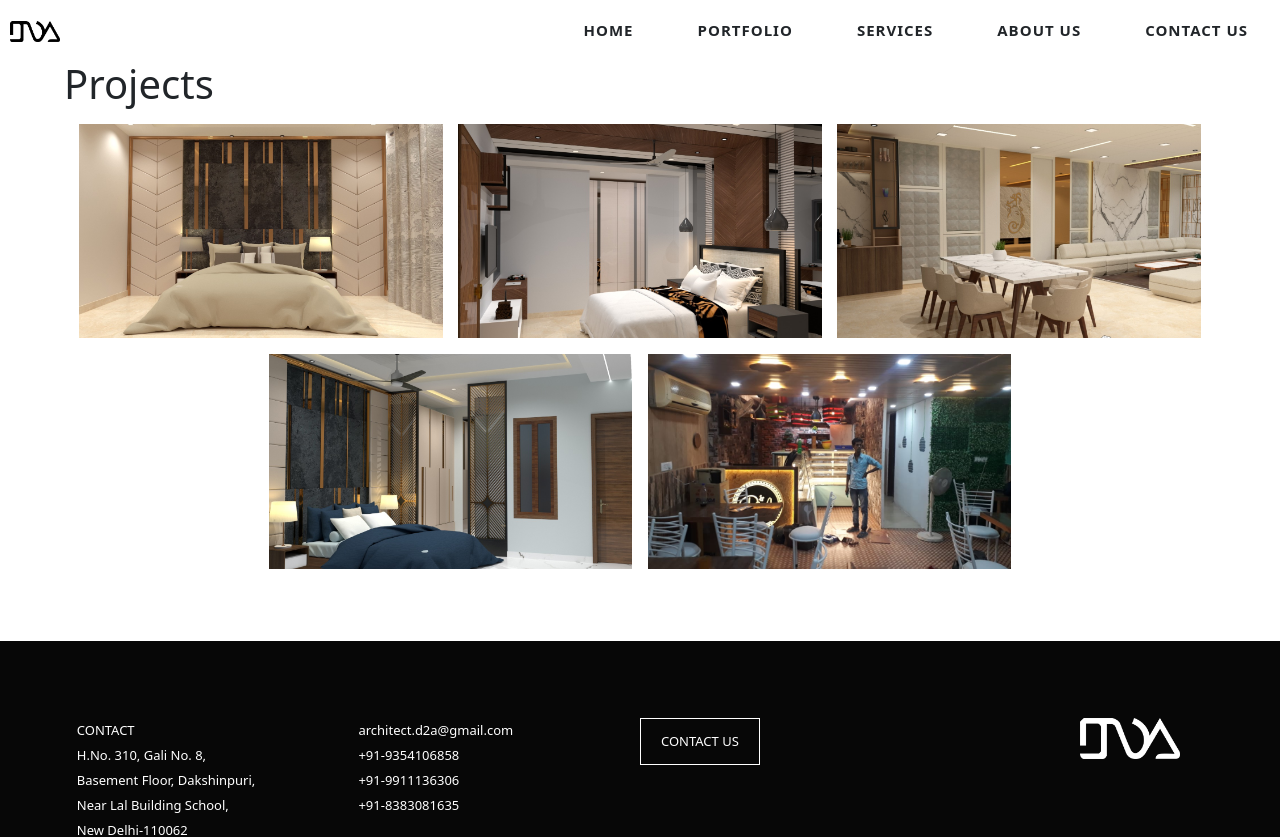
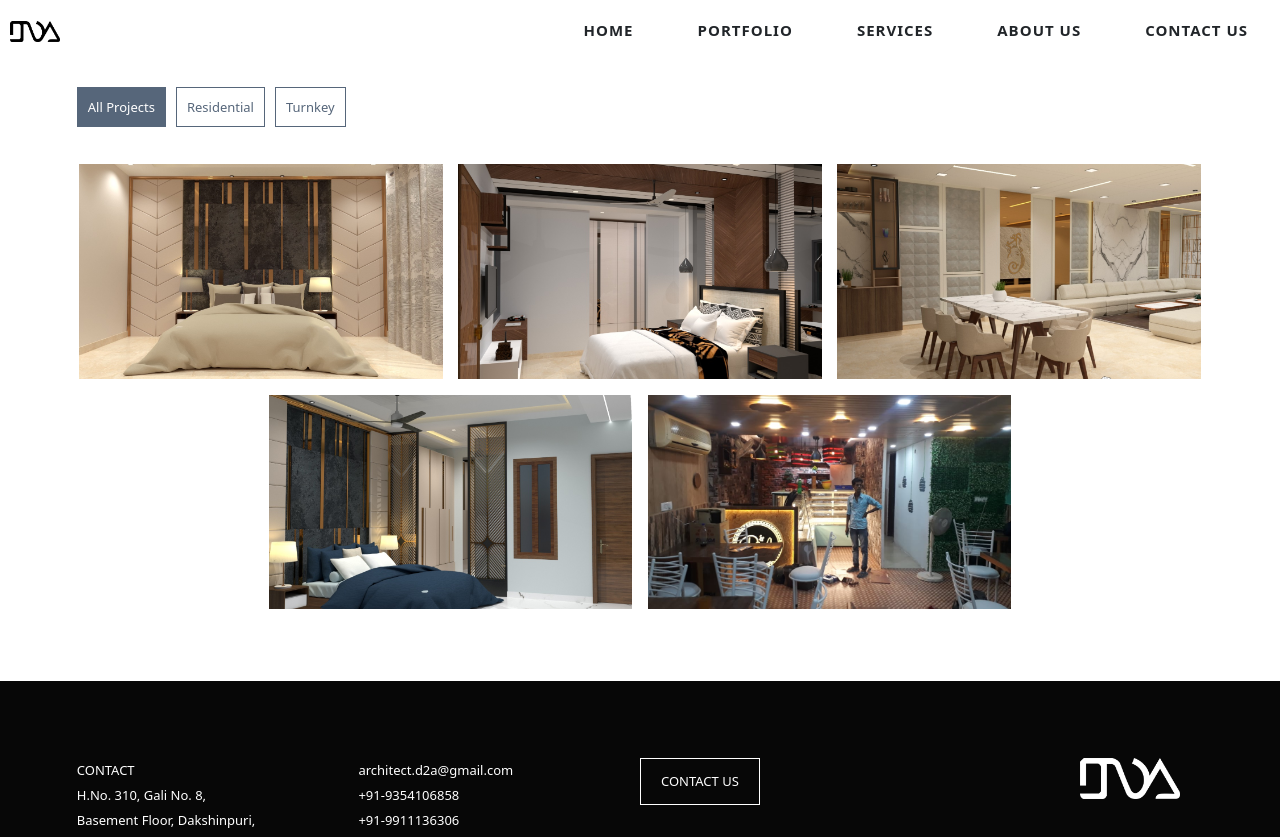
Before and after one commit to deekay1712/d2a, a Next.js app: page /portfolio in a window 1280 px wide. Shown: the top 837 px of the page. Built offline with nearby package versions, Linux system fonts and the light colour scheme.

Commit message:
project filter added

```diff
--- a/Components/AboutUs.jsx
+++ b/Components/AboutUs.jsx
@@ -9,7 +9,7 @@ export default function AboutUs() {
         </div>
         <div className="aboutUsText">
             <p className="aboutUsTextHeading">Our Firm</p>
-            <p className="aboutUsTextContent">At Dream Design Architects our goal is very simple "It's your space". Our talented amd attentive team love to listen your valuable needs or suggestions which help us to comlete your dream home. Your dreams, needs and goals guide our ideas and solutions from the initial concepts to the ribbon cutting. We get to know you and establish a comfortable working relationship - fostering mutual respect and open an honest communication, while our professionals bring a wealth of architectural and interior experience ideas about what is right for you. From new construction to renovation and remodeling, our experience is vast and varried.</p>
+            <p className="aboutUsTextContent">At Dream Design Architects our goal is very simple "It's your space". Our talented and attentive team love to listen your valuable needs or suggestions which help us to complete your dream home. Your dreams, needs and goals guide our ideas and solutions from the initial concepts to the ribbon cutting. We get to know you and establish a comfortable working relationship - fostering mutual respect and open an honest communication, while our professionals bring a wealth of architectural and interior experience ideas about what is right for you. From new construction to renovation and remodeling, our experience is vast and varried.</p>
         </div>
         <div className="aboutUsBanner aboutUsBanner1">
           <div className="aboutUsBannerContent">
--- a/Components/ProjectGallery.jsx
+++ b/Components/ProjectGallery.jsx
@@ -1,14 +1,12 @@
 import Link from 'next/link';
 import projectData from "../public/Assets/data";
 
-export default function ProjectGallery() {
+export default function ProjectGallery(props) {
   return (
     <div className="projectGalleryWrapper">
-      <div className="projectHeading">
-        <h1>Projects</h1>
-      </div>
       <div className="projectCards">
         {projectData.map((item, index) => {
+            if (props.filter === "All" || item.type === props.filter) {
             return (
               <Link key={index} href={`/portfolio/${item.id}`} passHref>
                 <div key={index} className="projectCard">
@@ -28,6 +26,7 @@ export default function ProjectGallery() {
                 </div>
               </Link>
             )
+          }
         })}
       </div>
     </div>
--- /dev/null
+++ b/Components/ProjectGalleryFilter.jsx
@@ -0,0 +1,19 @@
+import ProjectGallery from "../Components/ProjectGallery";
+import { useState} from "react";
+export default function ProjectGalleryFilter() {
+  const [filter, setFilter] = useState("All");
+  const filterButton = (props) =>{
+    setFilter(props);
+  }
+
+  return (
+    <>
+    <div className="filterButtonWrapper">
+        <span  className={`filterButton ${filter==`All`? 'filterButtonSelected':``}`} onClick={()=>filterButton("All")}>All Projects</span>
+        <span className={`filterButton ${filter==`Residential`? 'filterButtonSelected':``}`} onClick={()=>filterButton("Residential")}>Residential</span>
+        <span className={`filterButton ${filter==`Turnkey`? 'filterButtonSelected':``}`} onClick={()=>filterButton("Turnkey")}>Turnkey</span>
+    </div>
+    <ProjectGallery filter={filter}/>
+    </>
+  )
+}
--- /dev/null
+++ b/Components/projectGalleryFilter.css
@@ -0,0 +1,21 @@
+.filterButtonWrapper{
+    font-size: 13px;
+    font-weight: 500;
+    margin: 3vw 6vw;
+    color: #56667A;
+}
+.filterButton{
+    padding: 10px;
+    margin-right: 10px;
+    border: 1px solid #56667A;
+    cursor: pointer;
+    transition: 0.2s;
+}
+.filterButton:hover{
+    background-color: #56667A;
+    color: #ffffff;
+}
+.filterButtonSelected{
+    background-color: #56667A;
+    color: #ffffff;
+}
--- a/pages/portfolio/[id].js
+++ b/pages/portfolio/[id].js
@@ -10,7 +10,7 @@ export default function DynamicPage({ projectObj }) {
 }
 
 export const getStaticProps = async (ctx) => {
-  console.log(ctx);
+  // console.log(ctx);
   const { id } = ctx.params;
   const projectObj = projectData.find((item) => item.id === id);
   return { props: { projectObj } };
--- a/pages/portfolio/index.js
+++ b/pages/portfolio/index.js
@@ -1,9 +1,9 @@
-import ProjectGallery from '../../Components/ProjectGallery';
+import ProjectGalleryFilter from '../../Components/ProjectGalleryFilter';
 
 export default function Portfolio() {
   return (
     <>
-        <ProjectGallery/>
+        <ProjectGalleryFilter/>
     </>
   );
 }
--- a/styles/globals.css
+++ b/styles/globals.css
@@ -9,6 +9,7 @@
 @import "../Components/homeAbout.css";
 @import "../Components/homeCards.css";
 @import "../Components/aboutUs.css";
+@import "../Components/projectGalleryFilter.css";
 
 html,
 body {
```
Also changed, not shown: public/Assets/data.jsx (+2 -2 lines). Lines whose indentation alone changed are shown as unchanged.
